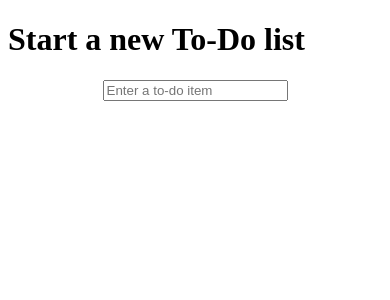
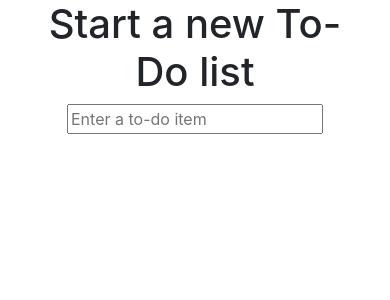
Before and after one commit to EvgeniyaKomaltilova/superlists, a Django app: page / in a window 390 px wide. Shown: the top 300 px of the page. Run offline with Django 3.2, Linux system fonts and the light colour scheme; some libraries are stand-ins or nearby versions.

Commit message:
templates refactor with extension

```diff
--- a/lists/templates/lists/base.html
+++ b/lists/templates/lists/base.html
@@ -2,17 +2,31 @@
 <html lang="en">
     <head>
         <meta charset="UTF-8">
-        <title>{% block header_text %}{% endblock header_text %}</title>
+        <meta http-equiv="X-UA-Compatible" content="IE=edge">
+        <meta name="viewport" content="width=device-width, initial-scale=1">
+        <title>To-Do lists</title>
+        <link rel="stylesheet" href="css/bootstrap.min.css">
     </head>
     <body>
-        <h1>Start a new To-Do list</h1>
+        <div class="container">
+
+            <div class="col-md-6 col-md-offset-3">
+                <div class="text-center">
+                    <h1>{% block header_text %}{% endblock header_text %}</h1>
                     <form method="POST" action="{% block form_action %}{% endblock form_action %}">
-            <p style="text-align: center;">
                         <input name="item_text" id="id_new_item" placeholder="Enter a to-do item" />
-            </p>
                         {% csrf_token %}
                     </form>
+                </div>
+            </div>
+
+            <div class="row">
+                <div class="col-md-6 col-md-offset-3">
                     {% block table %}
                     {% endblock table %}
+                </div>
+            </div>
+
+        </div>
     </body>
 </html>
```
Lines whose indentation alone changed are shown as unchanged.
